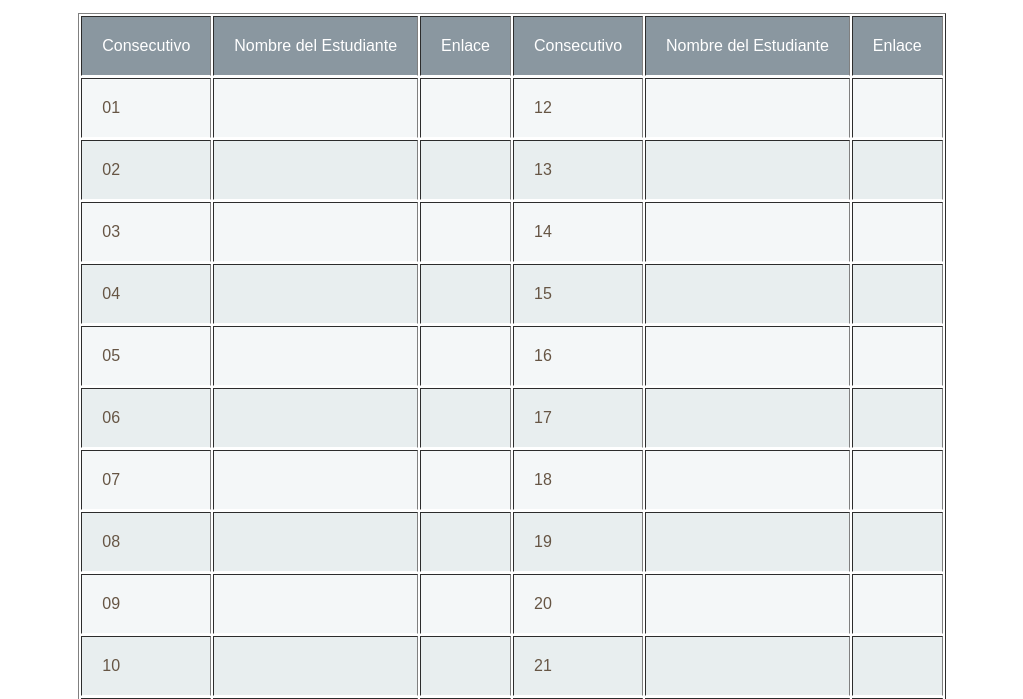
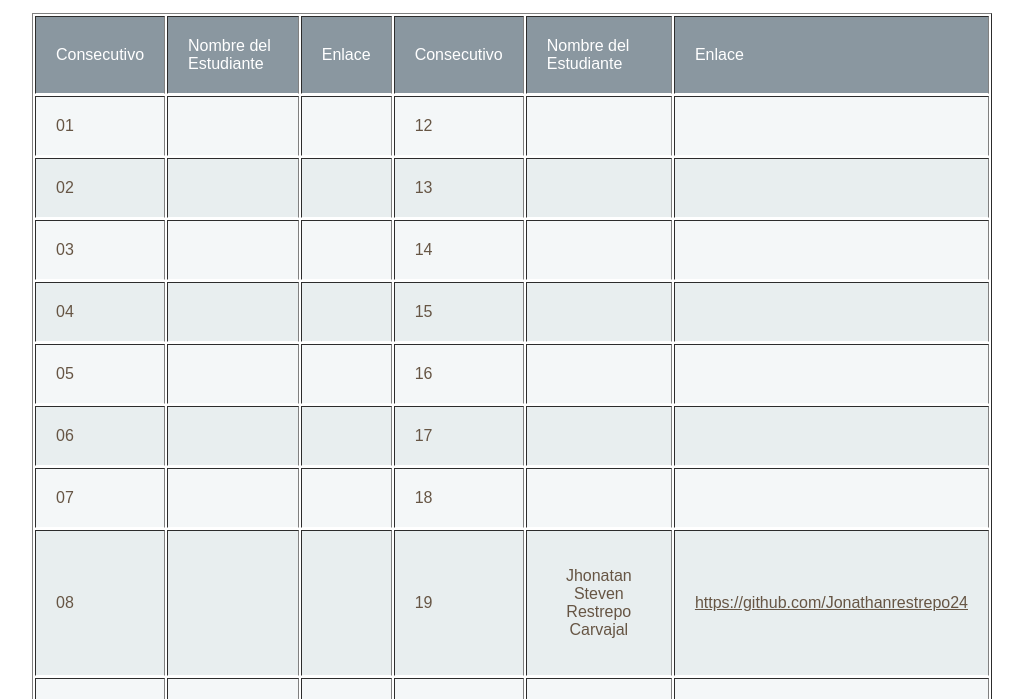
Before and after one commit to jarubioiuc/pwiinoche.github.io, a plain HTML site: page index.html in a window 1280 px wide. Shown: the part 101-800 px from the top of the page, without its empty margins (128-1151 px from the left). Drawn offline with Linux system fonts and the light colour scheme.

Commit message:
Agregando el numero 19

```diff
--- a/index.html
+++ b/index.html
@@ -216,13 +216,13 @@
           </td>
 		  <td align="center">19</td>
           <td>
-            <p></p>
+            <p>Jhonatan Steven Restrepo Carvajal</p>
           </td>
           <td>
             <a
-              href=""
+              href="https://github.com/Jonathanrestrepo24"
               target="_blank"
-              ></a
+              >https://github.com/Jonathanrestrepo24</a
             >
           </td>
         </tr>
```
